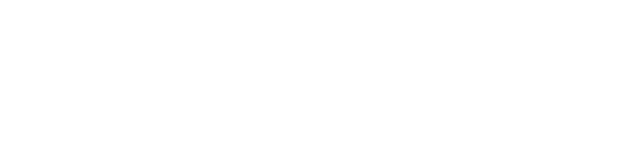
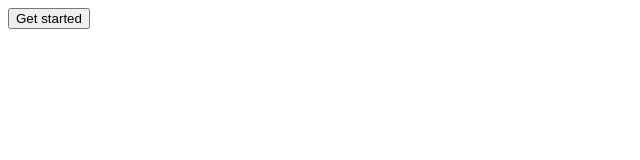
Before and after one commit to Anasooya2601/Components_UI, a plain HTML site: page Index.html in a window 1280 px wide. Shown: the whole page, without its empty margins (0-640 px from the left). Drawn offline with Linux system fonts and the light colour scheme.

Commit message:
Update Index.html

```diff
--- a/Index.html
+++ b/Index.html
@@ -7,6 +7,12 @@
     <title>comp-ui</title>
 </head>
 <body>
-
+<div class="page">
+    <div class="section">
+        <form action="/main/main.html">
+            <button type="submit">Get started</button>
+        </form>
+    </div>
+</div>
 </body>
 </html>
```
